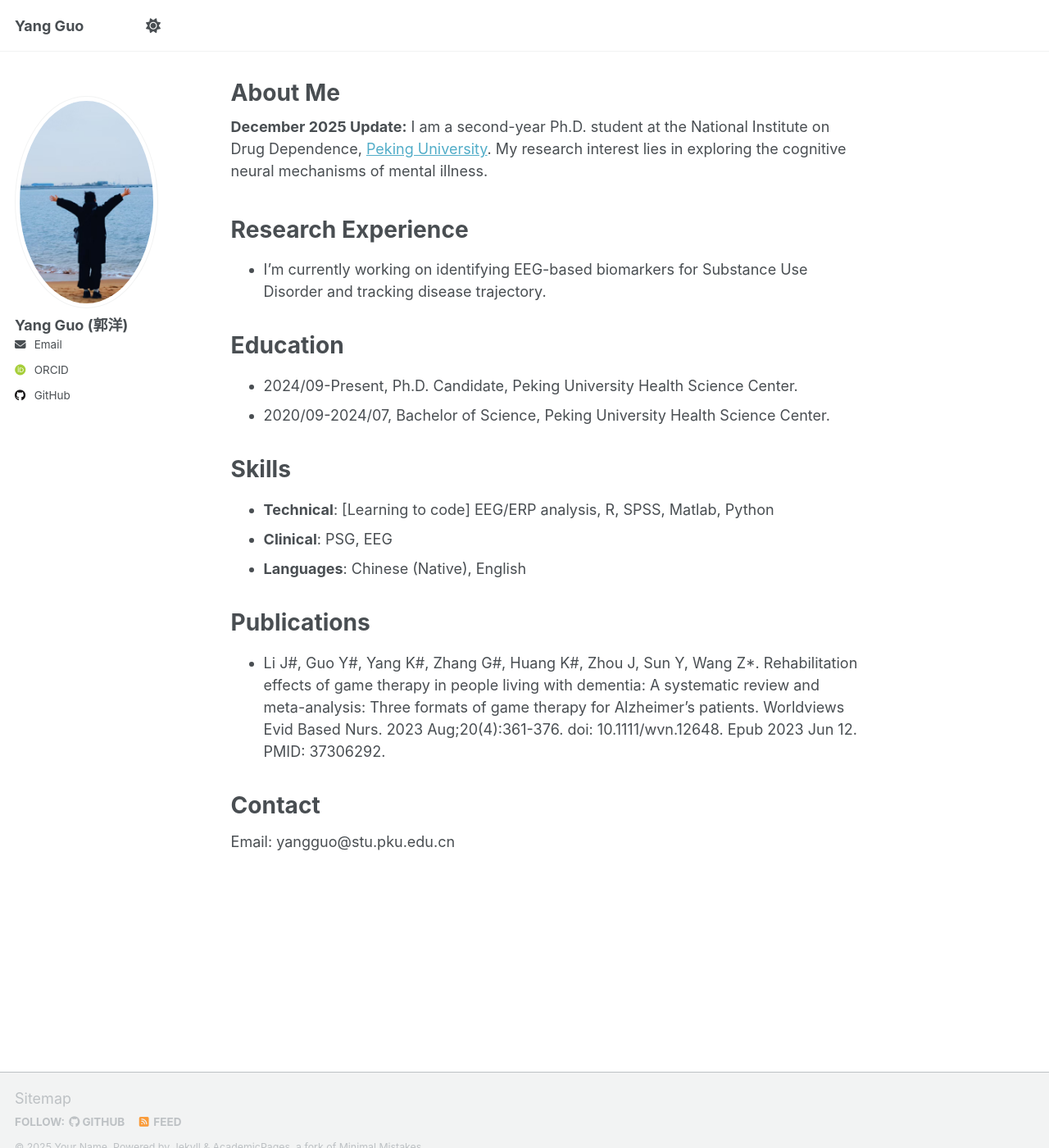
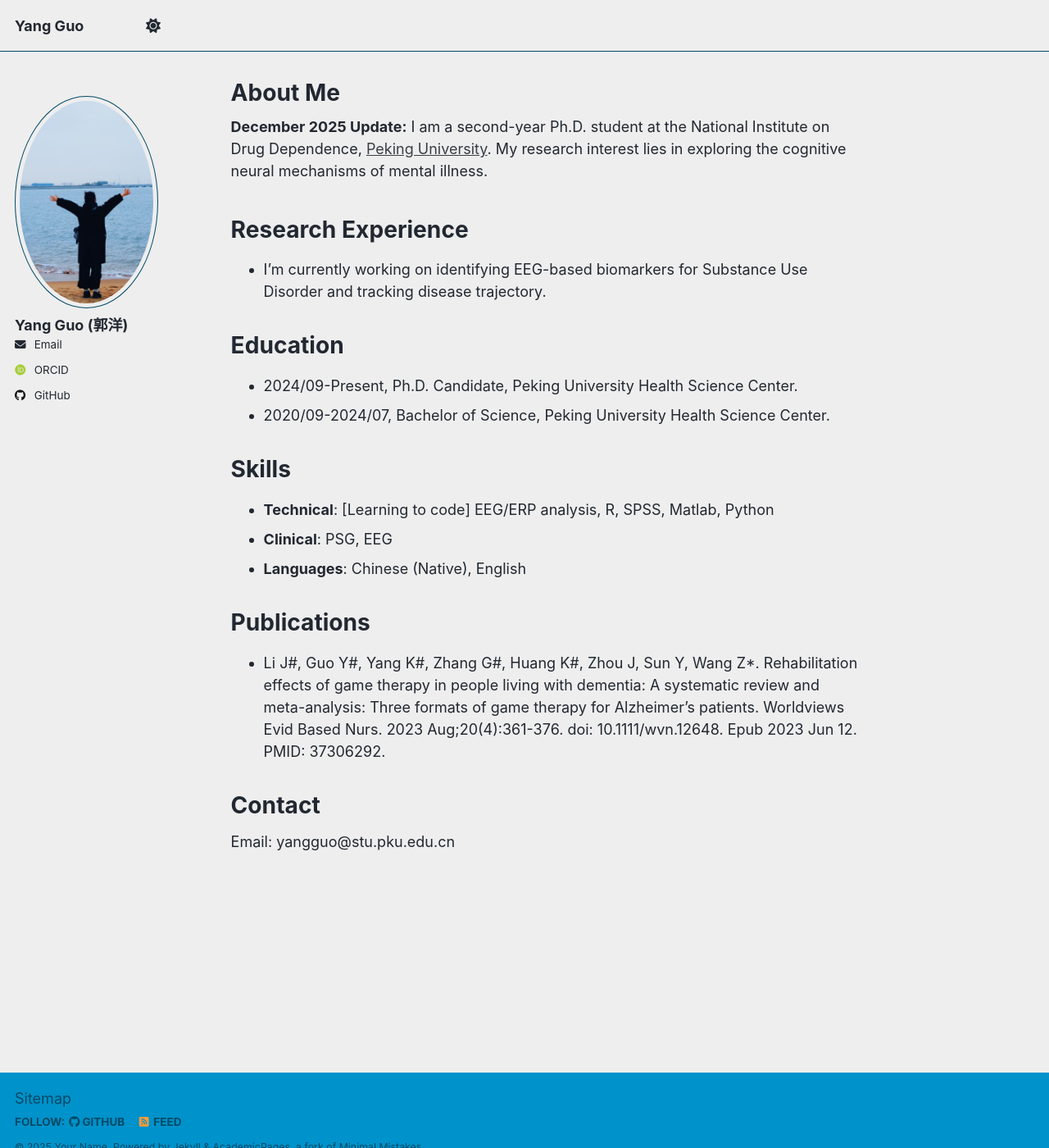
Before and after one commit to Chloesky/Chloesky.github.io, a Jekyll site: the page built from _pages/about.md, in a window 1280 px wide and 1400 px high. Shown: the whole window at 82% size. Built offline with Jekyll 4.4.1, drawn with Linux system fonts in a browser that asks for light colours; some web fonts are replaced; a script that is not in the unit is left out.

Commit message:
Update _config.yml

```diff
--- a/_config.yml
+++ b/_config.yml
@@ -8,9 +8,7 @@
 
 # Basic Site Settings
 locale                   : "en-US"
-#site_theme               : "default" # Currently available options are "default", "air"
-theme                    : minimal-mistakes-jekyll
-minimal_mistakes_skin    : "dark" # "air", "aqua", "contrast", "dark", "dirt", "neon", "mint", "plum", "sunrise"
+site_theme               : "air" # Currently available options are "default", "air"
 title                    : "Yang Guo"
 title_separator          : "-"
 name                     : &name "Your Name"
```
